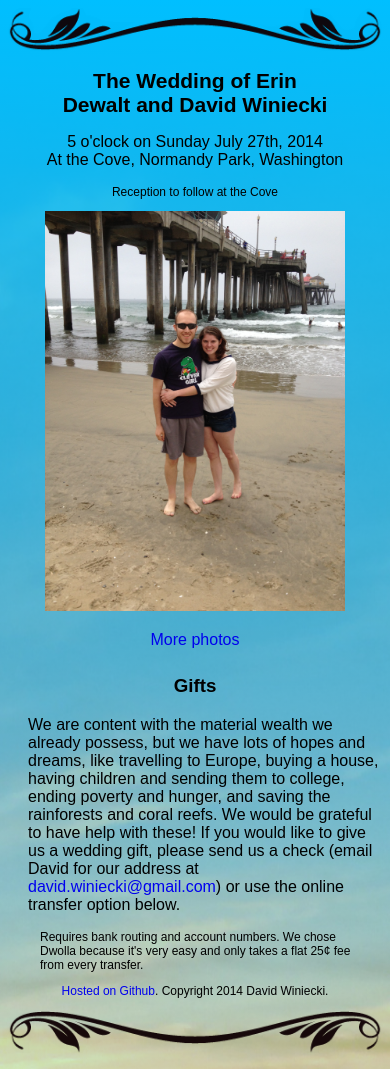
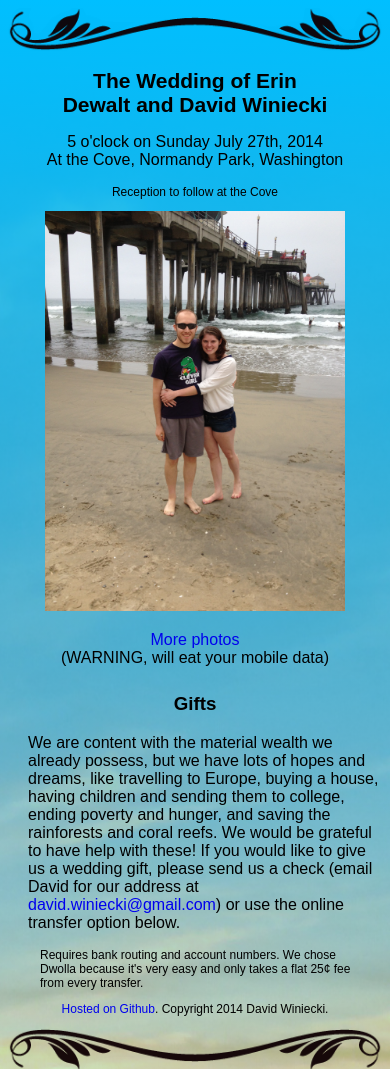
Before and after one commit to Vinietskyzilla/erin-and-david, a plain HTML site: page index.html in a window 390 px wide. Shown: the top 1069 px of the page. Drawn offline with Linux system fonts and the light colour scheme.

Commit message:
Add mobile data usage warning.

```diff
--- a/index.html
+++ b/index.html
@@ -44,7 +44,7 @@
         -->
 
         <img src="images/beach.jpg" style="max-width: 300px; display: block; margin: auto; margin-bottom: 20px;">
-        <p class="fancy"><a href="gallery.html">More photos</a></p>
+        <p class="fancy"><a href="gallery.html">More photos</a><br>(WARNING, will eat your mobile data)</p>
         <h3 class="fancy" style="margin-top: 26px;">Gifts</h3>
         <p class="text-left" style="margin-left: 20px;">We are content with the material wealth we already possess, but we have lots of hopes and dreams, like travelling to Europe, buying a house, having children and sending them to college, ending poverty and hunger, and saving the rainforests and coral reefs. We would be grateful to have help with these! If you would like to give us a wedding gift, please send us a check (email David for our address at <a href="mailto:david.winiecki@gmail.com">david.winiecki@gmail.com</a>) or use the online transfer option below.</p>
         <div class="gift-button">
```
